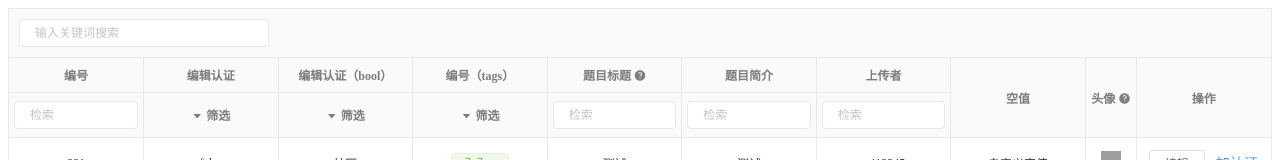
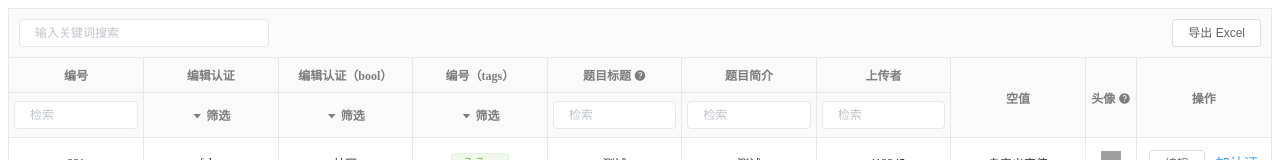
Before and after one commit to CornerSkyless/vue-geelist, a Vue app: page / in a window 1280 px wide. Shown: the top 160 px of the page. Built offline with nearby package versions, Linux system fonts and the light colour scheme; grey boxes are pictures that could not be loaded.

Commit message:
增加 导出 csv 功能

```diff
--- a/package.json
+++ b/package.json
@@ -1,7 +1,7 @@
 {
   "name": "vue-geelist",
   "description": "A data table for lazy coder based on Element-UI.",
-  "version": "0.0.3",
+  "version": "0.0.4",
   "author": "cornerskyless <573196853@qq.com>",
   "license": "MIT",
   "private": false,
@@ -13,6 +13,7 @@
   },
   "main": "dist/vue-geelist.umd.js",
   "dependencies": {
+    "csv-exportor": "^1.0.2",
     "element-ui": "^2.4.8",
     "vue": "^2.5.17",
     "vue-class-component": "^6.0.0",
--- a/src/App.vue
+++ b/src/App.vue
@@ -952,6 +952,7 @@ export default class App extends Vue {
   option: GeelistOption<any> = {
     rowKey: "id",
     pageSize: 10,
+    exportExcel: "data",
     columnOptions: [
       { label: "编号", content: "id", input: true },
       {
--- a/src/components/geelist.vue
+++ b/src/components/geelist.vue
@@ -1,12 +1,17 @@
 <template>
   <div>
     <div class="geelist-header">
+      <div>
         <el-input
           size="mini"
           style="width:250px"
           v-model="searchParams.keyword"
           placeholder="输入关键词搜索"
         ></el-input>
+      </div>
+      <div v-if="option.exportExcel">
+        <el-button size="mini" @click="exportCsv">导出 Excel</el-button>
+      </div>
     </div>
     <table class="geelist-table">
       <thead>
@@ -118,7 +123,7 @@ import {
   GeelistActionOption,
   GeelistFilterColumn
 } from "./interface";
-
+const CsvExportor = require("csv-exportor");
 function IndexByIndex(obj: any, indexes = ""): string | boolean {
   let levels = indexes.split(".");
   if (levels.length === 0) return "";
@@ -240,6 +245,23 @@ export default class Geelist extends Vue {
     else if (this.option.emptyText) {
       return this.option.emptyText;
     } else return "-";
+  }
+
+  exportCsv() {
+    const header = this.option.columnOptions.map(column => column.label);
+    const tableData: string[][] = [];
+    for (const row of this.list) {
+      const data = [];
+      for (const column of this.option.columnOptions) {
+        data.push(this.getContent(row, column));
+      }
+      tableData.push(data);
+    }
+    CsvExportor.downloadCsv(
+      tableData,
+      { header },
+      this.option.exportExcel + ".csv"
+    );
   }
 
   get displayColumns(): GeelistColumnOption<any>[] {
--- a/src/components/interface.ts
+++ b/src/components/interface.ts
@@ -4,6 +4,7 @@ export interface GeelistOption<T> {
   emptyText?: string;
   pageSize?: number;
   columnOptions: GeelistColumnOption<T>[];
+  exportExcel?: string;
 }
 
 export interface GeelistTagOption {
@@ -45,10 +46,10 @@ export interface GeelistColumnOption<T> {
   input?: boolean;
   select?: boolean;
 }
-type GeelistFilterColumnType = 'None' | 'Input' | 'Select'
+type GeelistFilterColumnType = "None" | "Input" | "Select";
 export interface GeelistFilterColumn {
   type: GeelistFilterColumnType;
   value: string;
   values: string[];
-    selectOptions: string[]
+  selectOptions: string[];
 }
--- a/src/main.ts
+++ b/src/main.ts
@@ -1,9 +1,9 @@
 import Vue from "vue";
 import App from "./App.vue";
-import Geelist from './components'
+import Geelist from "./components";
 
 Vue.config.productionTip = false;
 Vue.use(Geelist);
 new Vue({
-    render: h => h(App)
+  render: h => h(App)
 }).$mount("#app");
```
Also changed, not shown: src/components/index.ts (+7 -7 lines), 7 other files (tests, documents, lock files or other folders). Lines whose indentation alone changed are shown as unchanged.
